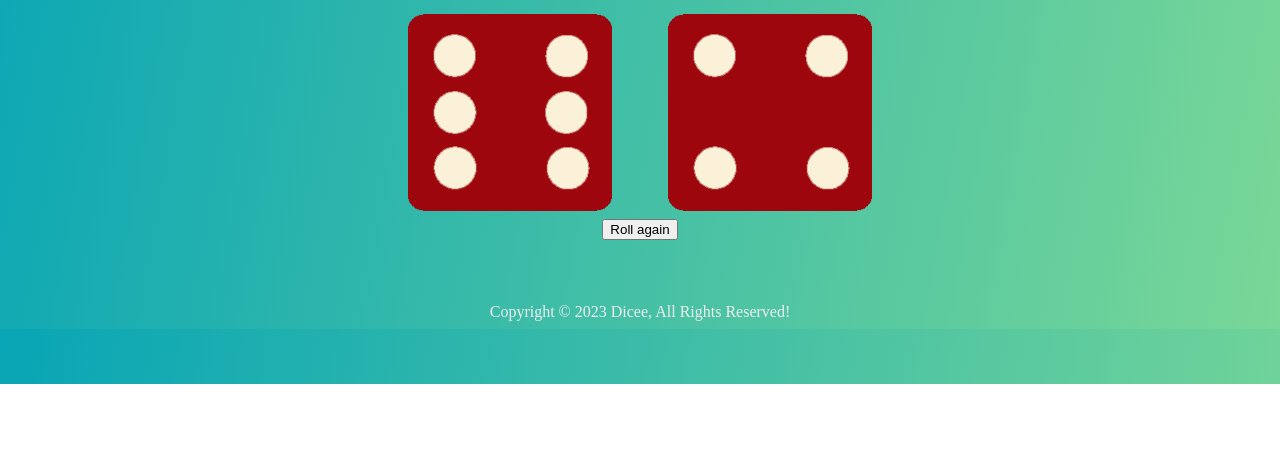
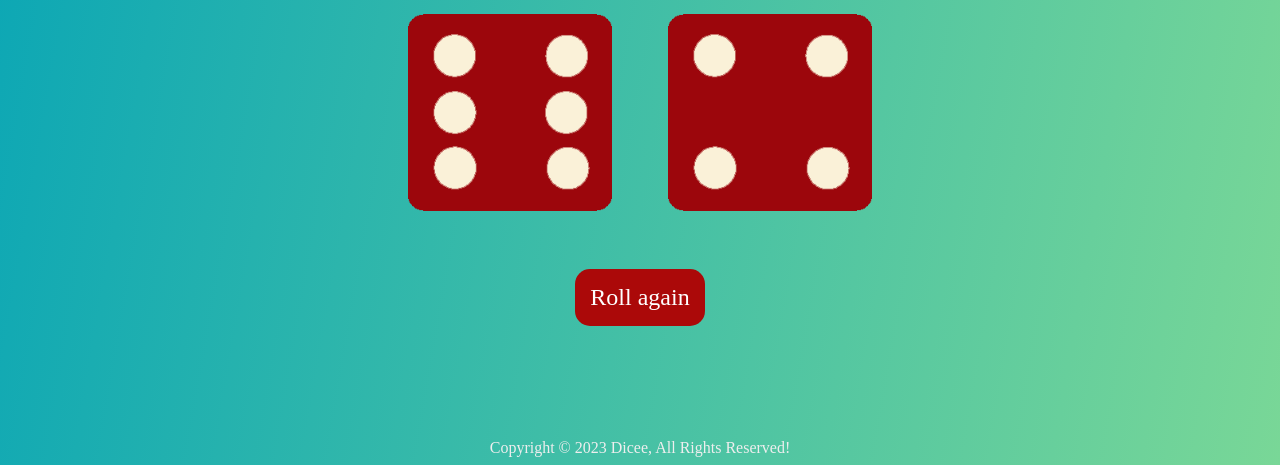
Before and after one commit to sul1106/Dice-Roller, a plain HTML site: page index.html in a window 1280 px wide. Shown: the part 416-881 px from the top of the page. Before the commit the page ends 800 px from the top, so only its background shows below. Drawn offline with Linux system fonts and the light colour scheme; a web font is replaced by a local one.

Commit message:
Add files via upload

```diff
--- a/styles.css
+++ b/styles.css
@@ -8,6 +8,7 @@
   text-align: center;
   display: inline-block;
 
+
 }
 
 body {
@@ -15,6 +16,7 @@ body {
   background:linear-gradient(
     100deg,rgb(8, 165, 182)0%,rgb(121, 215, 151)100%
   );
+
 }
 h1
 {
@@ -48,3 +50,15 @@ footer {
   text-align: center;
 
 }
+button
+{
+  border-radius:15px ;
+  background-color: rgb(171, 9, 9);
+  color: white;
+  border:none;
+  padding:15px;
+  margin:50px;
+
+  font-size: 1.5rem;
+  font-family: 'Times New Roman', Times, serif;
+}
```
